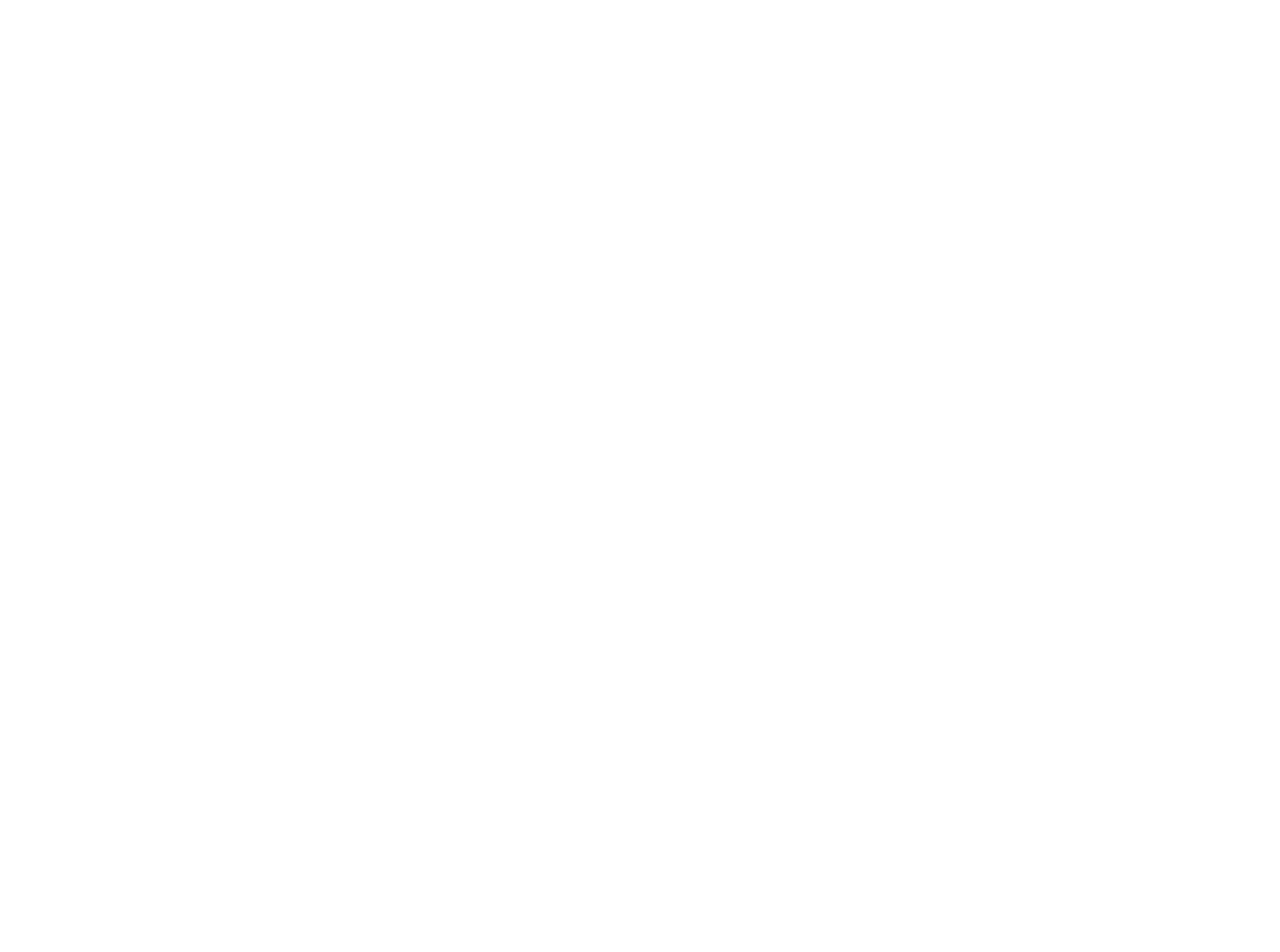
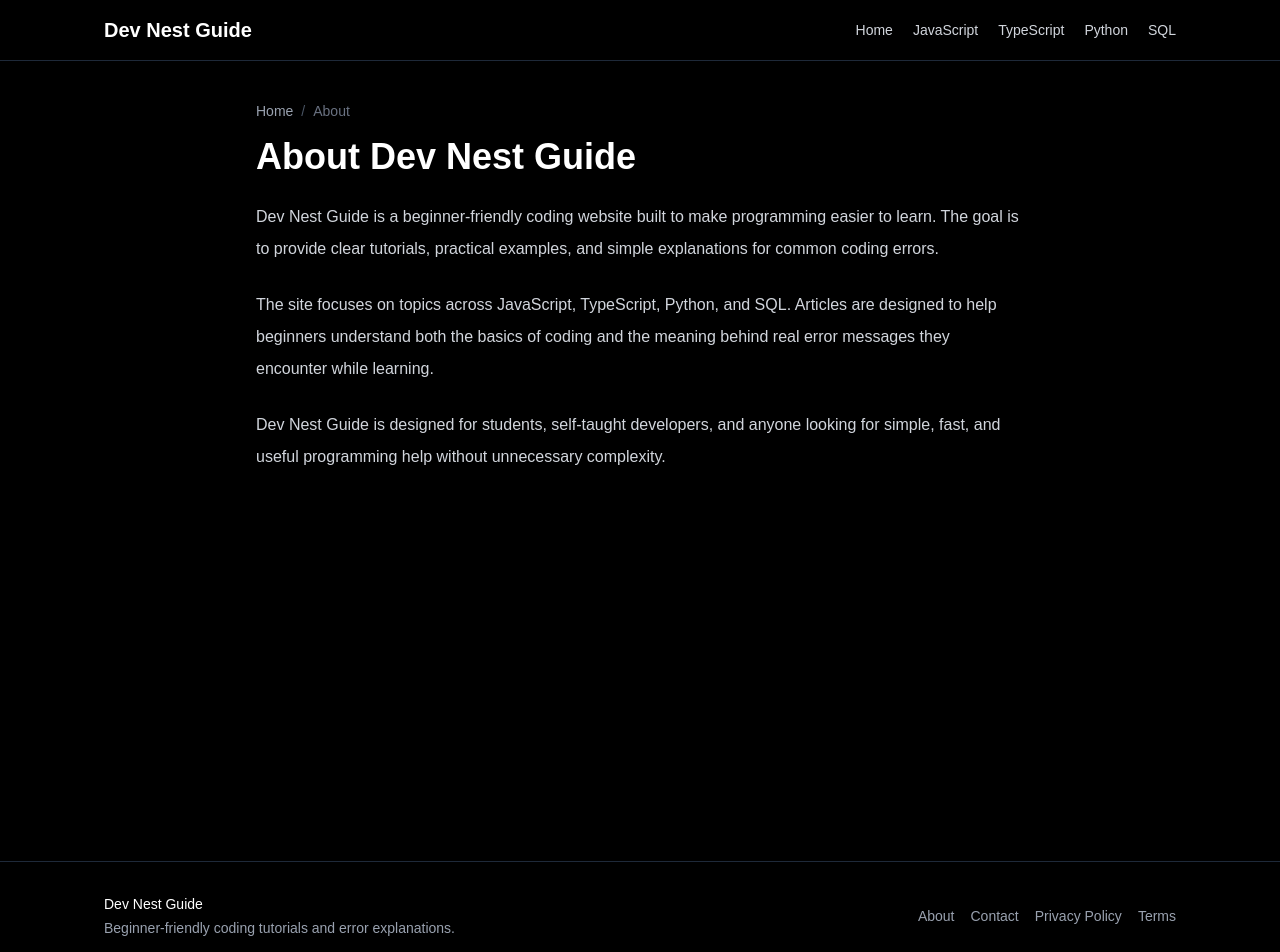
Before and after one commit to Chaikata/simple-coding-guide, a Next.js app: page /about in a window 1280 px wide. Before the commit this address had no page. Shown: the top 952 px of the page. Before the commit the page ends 800 px from the top, so only its background shows below. Built offline with nearby package versions, Linux system fonts and the light colour scheme.

Commit message:
footer pages update

```diff
--- /dev/null
+++ b/app/about/page.tsx
@@ -0,0 +1,47 @@
+import Link from "next/link";
+
+export const metadata = {
+  title: "About | Dev Nest Guide",
+  description:
+    "Learn more about Dev Nest Guide and its mission to provide beginner-friendly coding tutorials and error explanations.",
+};
+
+export default function AboutPage() {
+  return (
+    <main className="min-h-screen bg-black px-10 py-10 text-white">
+      <div className="mx-auto max-w-3xl">
+        <nav className="mb-4 text-sm text-gray-400">
+          <Link href="/" className="hover:text-white">
+            Home
+          </Link>
+          <span className="px-2 text-gray-600">/</span>
+          <span className="text-gray-500">About</span>
+        </nav>
+
+        <h1 className="mb-6 text-4xl font-bold">About Dev Nest Guide</h1>
+
+        <div className="space-y-6 leading-8 text-gray-300">
+          <p>
+            Dev Nest Guide is a beginner-friendly coding website built to make
+            programming easier to learn. The goal is to provide clear tutorials,
+            practical examples, and simple explanations for common coding
+            errors.
+          </p>
+
+          <p>
+            The site focuses on topics across JavaScript, TypeScript, Python,
+            and SQL. Articles are designed to help beginners understand both the
+            basics of coding and the meaning behind real error messages they
+            encounter while learning.
+          </p>
+
+          <p>
+            Dev Nest Guide is designed for students, self-taught developers, and
+            anyone looking for simple, fast, and useful programming help without
+            unnecessary complexity.
+          </p>
+        </div>
+      </div>
+    </main>
+  );
+}
--- /dev/null
+++ b/app/contact/page.tsx
@@ -0,0 +1,41 @@
+import Link from "next/link";
+
+export const metadata = {
+  title: "Contact | Dev Nest Guide",
+  description:
+    "Contact Dev Nest Guide for questions, feedback, corrections, or business inquiries.",
+};
+
+export default function ContactPage() {
+  return (
+    <main className="min-h-screen bg-black px-10 py-10 text-white">
+      <div className="mx-auto max-w-3xl">
+        <nav className="mb-4 text-sm text-gray-400">
+          <Link href="/" className="hover:text-white">
+            Home
+          </Link>
+          <span className="px-2 text-gray-600">/</span>
+          <span className="text-gray-500">Contact</span>
+        </nav>
+
+        <h1 className="mb-6 text-4xl font-bold">Contact</h1>
+
+        <div className="space-y-6 leading-8 text-gray-300">
+          <p>
+            For questions, feedback, corrections, or business inquiries, you can
+            contact Dev Nest Guide at:
+          </p>
+
+          <div className="rounded-lg border border-gray-700 bg-zinc-900 p-4">
+            <p className="font-medium text-white">contact@devnestguide.com</p>
+          </div>
+
+          <p>
+            If you are reporting an issue with an article, it helps to include
+            the article title and a short explanation of the problem.
+          </p>
+        </div>
+      </div>
+    </main>
+  );
+}
--- /dev/null
+++ b/app/privacy-policy/page.tsx
@@ -0,0 +1,54 @@
+import Link from "next/link";
+
+export const metadata = {
+  title: "Privacy Policy | Dev Nest Guide",
+  description:
+    "Read the privacy policy for Dev Nest Guide, including information about analytics, cookies, and website usage.",
+};
+
+export default function PrivacyPolicyPage() {
+  return (
+    <main className="min-h-screen bg-black px-10 py-10 text-white">
+      <div className="mx-auto max-w-3xl">
+        <nav className="mb-4 text-sm text-gray-400">
+          <Link href="/" className="hover:text-white">
+            Home
+          </Link>
+          <span className="px-2 text-gray-600">/</span>
+          <span className="text-gray-500">Privacy Policy</span>
+        </nav>
+
+        <h1 className="mb-6 text-4xl font-bold">Privacy Policy</h1>
+
+        <div className="space-y-6 leading-8 text-gray-300">
+          <p>
+            Dev Nest Guide may collect limited usage data in order to understand
+            traffic, improve site performance, and enhance the user experience.
+          </p>
+
+          <p>
+            This website may use cookies and similar technologies through
+            analytics and third-party services. These technologies help measure
+            activity on the site and understand how visitors use the content.
+          </p>
+
+          <p>
+            We do not sell personal information. Any data collected is used for
+            site improvement, analytics, security, and general business
+            operations.
+          </p>
+
+          <p>
+            By using this website, you agree to the use of cookies and similar
+            technologies as described in this policy.
+          </p>
+
+          <p>
+            This privacy policy may be updated from time to time to reflect
+            operational, legal, or service changes.
+          </p>
+        </div>
+      </div>
+    </main>
+  );
+}
--- /dev/null
+++ b/app/terms/page.tsx
@@ -0,0 +1,51 @@
+import Link from "next/link";
+
+export const metadata = {
+  title: "Terms | Dev Nest Guide",
+  description:
+    "Read the terms of use for Dev Nest Guide and understand the conditions for using the website and its content.",
+};
+
+export default function TermsPage() {
+  return (
+    <main className="min-h-screen bg-black px-10 py-10 text-white">
+      <div className="mx-auto max-w-3xl">
+        <nav className="mb-4 text-sm text-gray-400">
+          <Link href="/" className="hover:text-white">
+            Home
+          </Link>
+          <span className="px-2 text-gray-600">/</span>
+          <span className="text-gray-500">Terms</span>
+        </nav>
+
+        <h1 className="mb-6 text-4xl font-bold">Terms</h1>
+
+        <div className="space-y-6 leading-8 text-gray-300">
+          <p>
+            The content on Dev Nest Guide is provided for general educational and
+            informational purposes only.
+          </p>
+
+          <p>
+            While we aim to provide accurate and useful information, we do not
+            guarantee that all content is complete, current, or free of errors.
+          </p>
+
+          <p>
+            Use of the website and its content is at your own risk. Dev Nest
+            Guide is not responsible for any loss, damage, or issues that may
+            result from relying on information found on the site.
+          </p>
+
+          <p>
+            The website may include links to third-party websites or services.
+            We are not responsible for the content, policies, or practices of
+            those third parties.
+          </p>
+
+          <p>By using this website, you agree to these terms.</p>
+        </div>
+      </div>
+    </main>
+  );
+}
```
